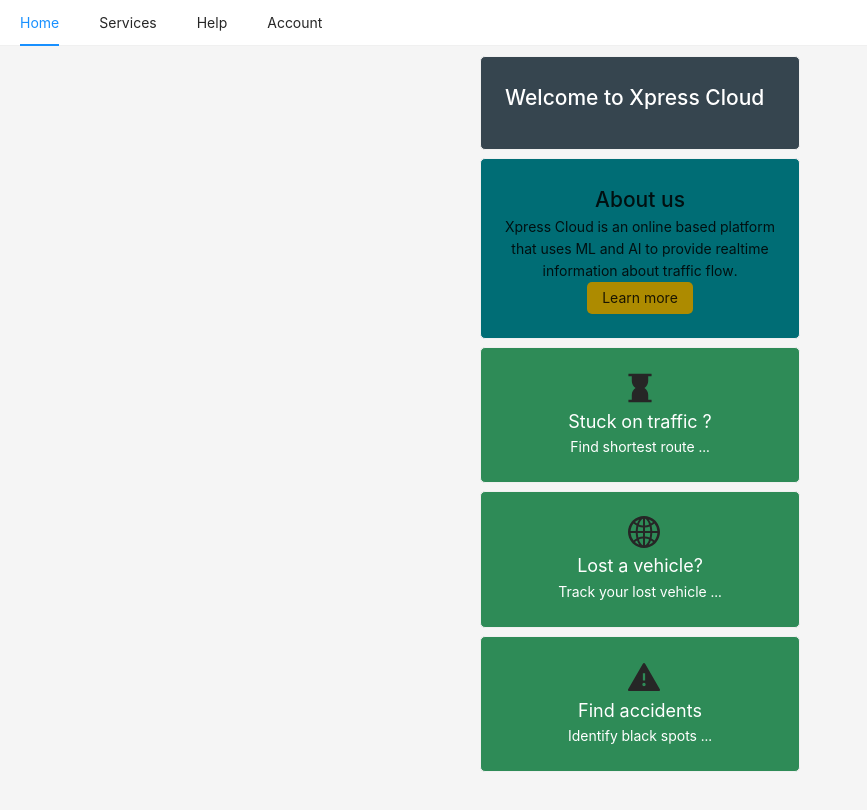
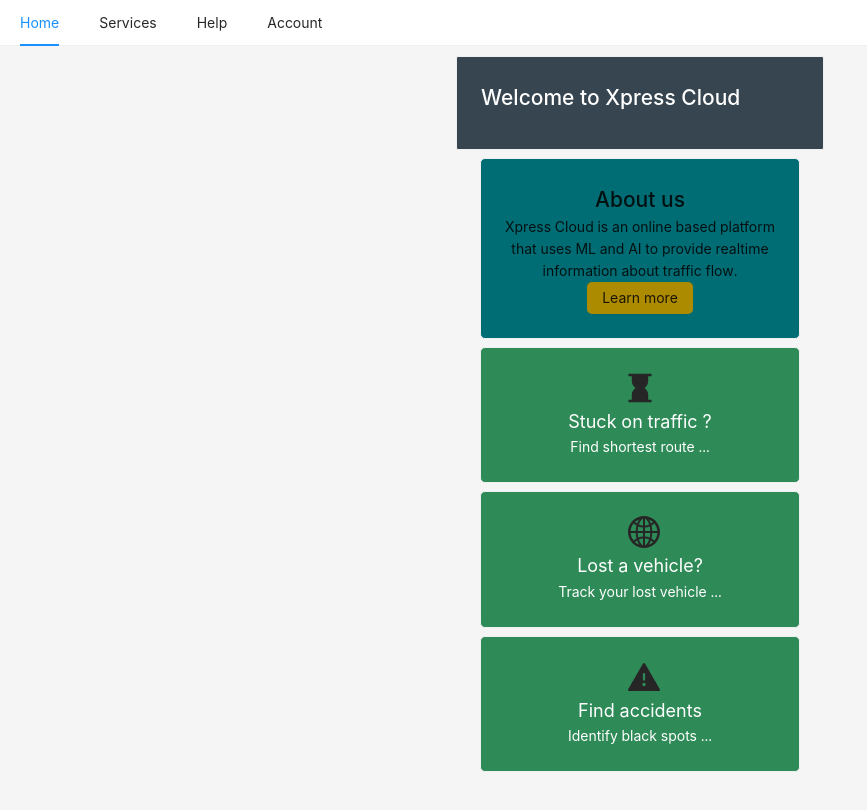
Before and after one commit to JoramWells/konza-mobile, a React (Create React App) app: page / in a window 1280 px wide. Shown: the top 810 px of the page, without its empty margins (0-867 px from the left). Built offline with nearby package versions, Linux system fonts and the light colour scheme.

Commit message:
Modified header

```diff
--- a/src/components/HomeScreen.js
+++ b/src/components/HomeScreen.js
@@ -9,8 +9,7 @@ export default function HomeScreen() {
       <Row justify="space-around" align="middle" style={{ marginTop: ".5rem" }}>
         <Card
           style={{
-            width: "20rem",
-            borderRadius: "5px",
+            width: "23rem",
             backgroundColor: "rgb(54,69,79)",
             color: "white",
           }}
```
